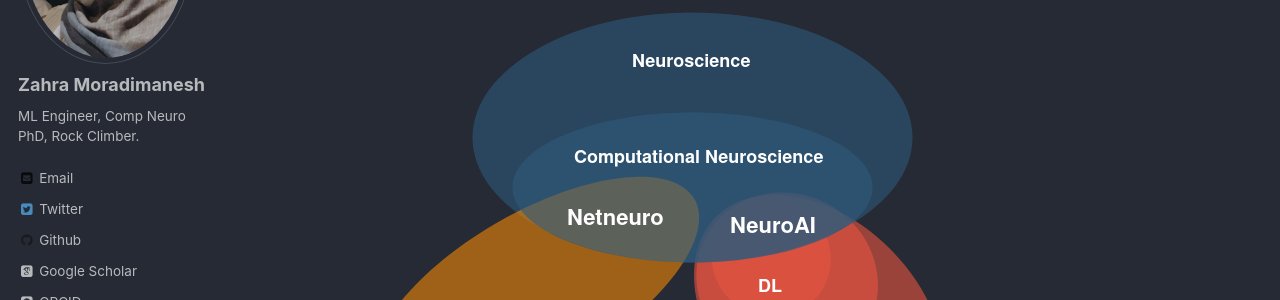
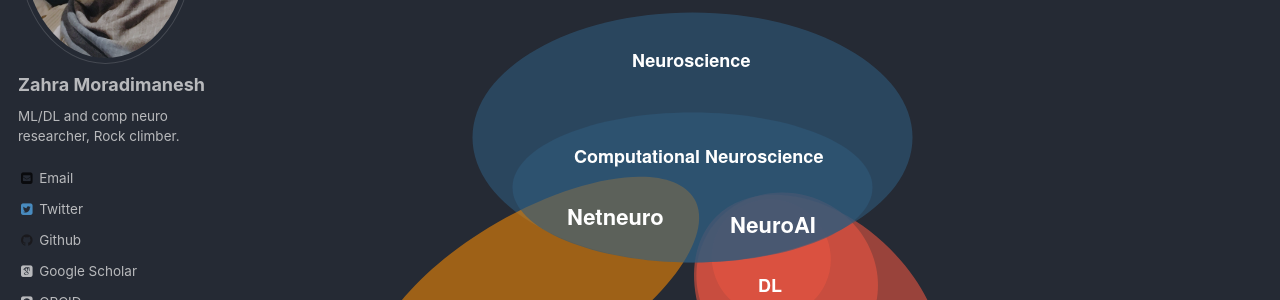
Before and after one commit to zahramor/zahramor.github.io, a Jekyll site: the page built from _pages/about.md, in a window 1280 px wide. Shown: the part 278-578 px from the top of the page. Built offline with Jekyll 4.4.1, drawn with Linux system fonts in a browser that asks for light colours; some web fonts are replaced.

Commit message:
Update _config.yml

```diff
--- a/_config.yml
+++ b/_config.yml
@@ -83,7 +83,7 @@ analytics:
 author:
   name             : "Zahra Moradimanesh"
   avatar           : "http://zahramor.github.io/images/profile.png"
-  bio              : "ML Engineer, Comp Neuro PhD, Rock Climber."
+  bio              : "ML/DL and comp neuro researcher, Rock climber."
   location         :
   employer         :
   googlescholar    : "https://scholar.google.com/citations?user=RVki_GUAAAAJ&hl=en"
```
